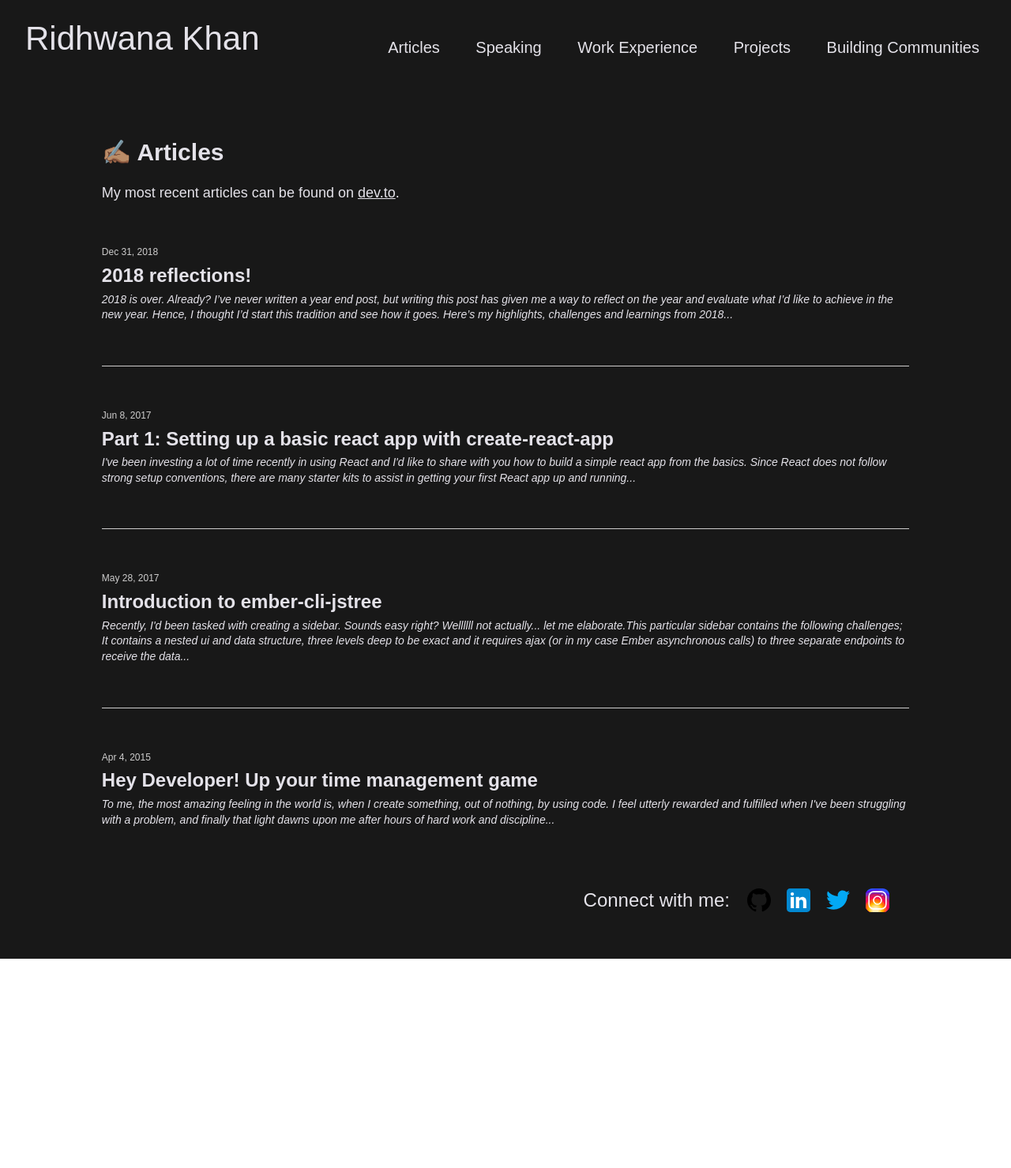
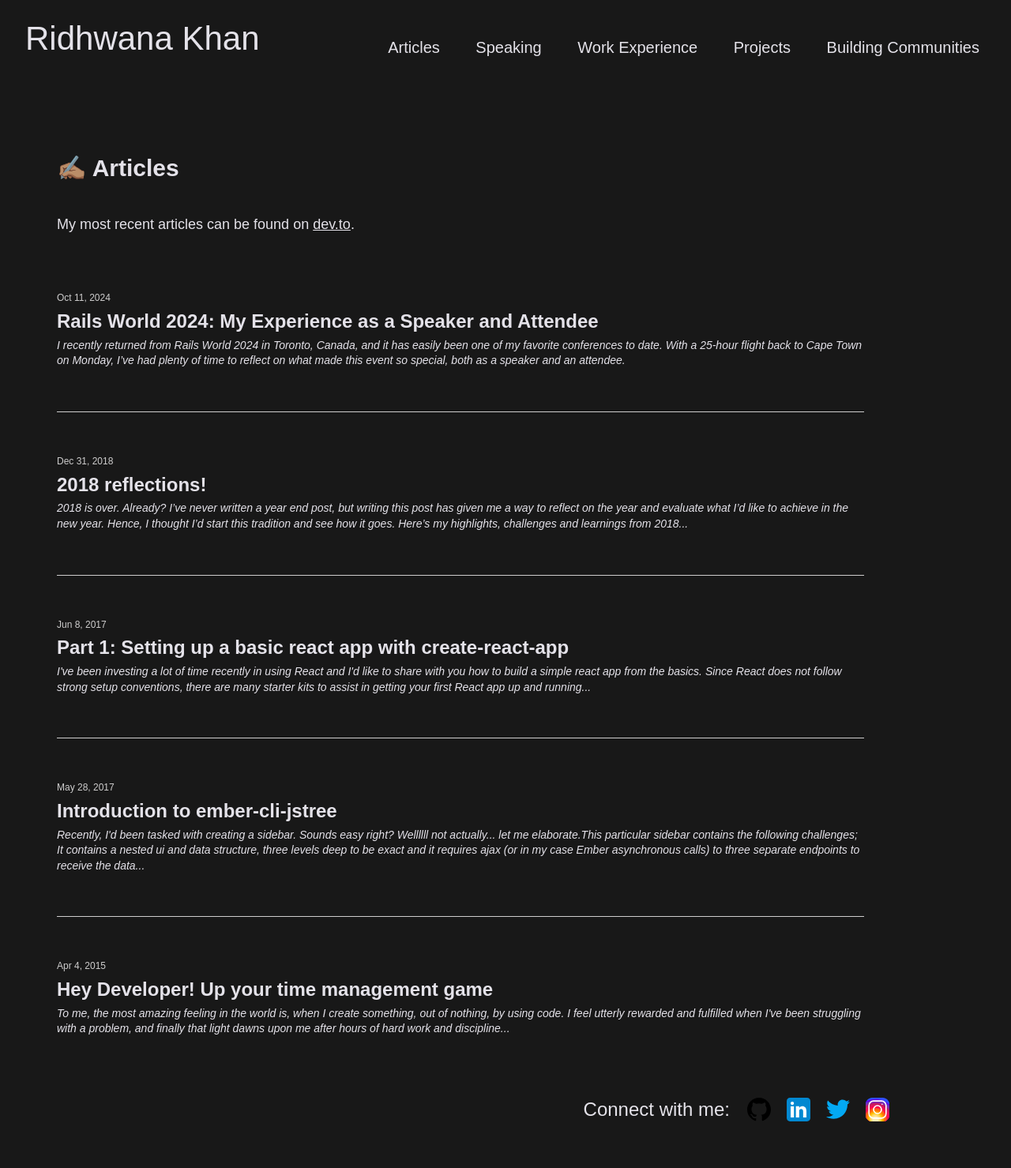
Before and after one commit to Ridhwana/Ridhwana.github.io, a Jekyll site: the page built from 00_blog.md, in a window 1280 px wide. Shown: the whole page at 79% size. Built offline with Jekyll 4.4.1, drawn with Linux system fonts in a browser that asks for light colours; before the commit the page ends 1214 px from its top, so only the background shows below that; part of the change alters nothing that is shown.

Commit message:
Rails World 2024 article

```diff
--- /dev/null
+++ b/_posts/articles/2024-10-10-rails-world-2024-my-experience-as-a-speaker-and-attendee.md
@@ -0,0 +1,52 @@
+---
+layout: post
+title: "Rails World 2024: My Experience as a Speaker and Attendee"
+description: "My Rails World 2024 experience as a speaker and attendee"
+date: 2024-10-11 12:00:00 +0200
+comments: false
+keywords: "rails"
+reading_time: '5 min'
+show_excerpts: true
+excerpt: "I recently returned from Rails World 2024 in Toronto, Canada, and it has easily been one of my favorite conferences to date. With a 25-hour flight back to Cape Town on Monday, I’ve had plenty of time to reflect on what made this event so special, both as a speaker and an attendee."
+categories: articles
+---
+
+I recently returned from Rails World 2024 in Toronto, Canada, and it has been one of my favorite conferences to date. With a 25-hour flight back to Cape Town, I’ve had plenty of time to reflect on what made this event so special, both as a speaker and an attendee.
+
+<img src="/assets/images/posts/Rails-World-Reel-1.png" alt="Rails World 2024" title="A cute kitten" style="width: 90vw;margin:auto"/>
+
+## What Made It So Special for Me as a Speaker?
+
+From the moment I began preparing, the communication from Amanda and the Rails World team was exceptional. As someone who thrives on having a clear plan, I appreciated how smooth the process was—from visa requirements and accommodation details to the logistics of my speaking slot. Knowing what was expected of me helped ease any anxiety about the little things, allowing me to focus fully on my talk.
+
+For the first time, I presented without my laptop by my side, which felt unnerving at first. I also had to submit my slides a few weeks in advance—something new to me, but it meant I was more prepared. The experience turned out to be liberating because not relying on my laptop allowed me to fully engage with the stage and the audience. It forced me to build confidence in my material and trust the production crew. Ultimately, the crew went above and beyond, accommodating my requests by moving screens for my comfort, ensuring my code samples were visible, and displaying my content on additional screens for the best viewing.
+
+When it came to the delivery, this was my favorite delivery as of yet. I felt confident and well-versed, standing up there discussing something I’m truly passionate about—demystifying the Rails codebase. I realized just how far I’ve come since my first talk in 2012. Over the years, I’ve learned to recognize the signs of nervousness—like a higher-pitched voice or a slight tremble—but, this time, I felt calm, collected, and in control. Even when I skipped a beat, I stayed composed, a testament to how much I’ve grown as a speaker.
+
+Afterward, I received heartwarming compliments from attendees. Many mentioned how they enjoyed learning about the internals of Rails from my talk - and how it was useful to understand the mechanics of things like associations, which they’ve been using for years. I was thrilled that my talk resonated with both beginners and senior developers alike - this was my hope going in. By focusing on patterns within the Rails codebase, I aimed to help people realize that understanding these patterns makes it easier to trace through many code paths. Hearing that people found value in my talk made all the hard work and preparation worth it.
+
+As someone who does not enjoy being put on the spot and often dreads the post-talk Q&A, I appreciated that Rails World allowed for more personal, one-on-one discussions afterward. It was a more relaxed and insightful way to interact with the audience.
+
+<img src="/assets/images/posts/Rails-World-Reel-2.png" alt="Rails World 2024" title="A cute kitten" style="width: 90vw;margin:auto"/>
+
+## The Rails World Community and Conference Experience
+
+
+
+As an attendee, Rails World exceeded my expectations. The sense of community stood out the most. Even if you arrived knowing no one, by the end of the conference, you would have made friends. From the Curated Connections beforehand to the well-thought-out setup and after-parties, the organizers provided many opportunities to meet new people. There was a genuine warmth in the Rails community, and it made the whole experience special.
+
+The technical talks were another highlight, showcasing not only cutting-edge Rails 8 features but also practical topics like leveling up performance with simple code changes, therefore providing valuable insights that were immediately applicable to real-world development.
+
+The fun didn’t stop at the talks. There were great giveaways like a Framework laptop, GitHub skateboards, and plenty of t-shirts. For the first time ever, I even won a raffle prize—a book about High Performance PostgreSQL for Rails by Andrew Atkinson, which I got signed personally. It’s been a fascinating read so far, and if you haven’t grabbed a [copy](https://pragprog.com/titles/aapsql/high-performance-postgresql-for-rails/) yet, I highly recommend it!
+
+One of the most memorable aspects of the event was meeting so many people I’ve interacted with online. Meeting the Rails documentation team in person was a joy, and I believe it will further improve our already good team dynamics going forward. I also connected with people that I’ve chatted to only online over the past years, and it was a great feeling to see those relationships translate from the online world to real life. To top it all off, I even met another attendee who made the journey all the way from Cape Town, South Africa—what a small world!
+
+<img src="/assets/images/posts/Rails-World-Reel-3.png" alt="Rails World 2024" title="A cute kitten" style="width: 90vw;margin:auto"/>
+
+## Final Thoughts
+
+The hype surrounding Rails World, both at the event and on Twitter, was unmatched. The energy was palpable, with people eager to learn, share, and connect. It was an unforgettable experience, surrounded by incredibly talented developers, each contributing to the Rails community in unique and exciting ways.
+
+When the recording of my talk is released, I’ll add the link here, but in the meantime, feel free to [check out my slides](https://speakerdeck.com/ridhwana/demystifying-some-of-the-magic-behind-rails). If you attended my talk, I’d appreciate hearing your thoughts—you can share your feedback on this [form]()!
+
+Overall, Rails World 2024 was an unforgettable experience, and I’m excited to see how the Rails community continues to grow and evolve. I left Toronto feeling inspired, energized, and ready to apply what I learned—not just to my projects but also in contributing further to the Rails ecosystem.
--- a/css/_sass/blog.sass
+++ b/css/_sass/blog.sass
@@ -8,7 +8,6 @@
   padding: 3em 0
   border-bottom: 1px solid #cecdcd
   max-width: 90%
-  margin: auto
 
   @include media-query($tablet)
     max-width: 100%
@@ -16,12 +15,9 @@
 li.article__item:last-child
   border-bottom: 0
 
-li.article__item:first-child
-  padding-top: 0
-
 .articles__container > .article__item
   border-bottom: 0
-  padding: 1em 0 2em 0
+  padding: 1em 0 0em 0
 
 .article-item__detail--date
   color: #cecdcd
@@ -37,7 +33,3 @@ li.article__item:first-child
 
 .article-item__detail.article-item__detail--link
   text-decoration: none
-
-.articles__container h1
-  max-width: 90%
-  margin: auto
```
Also changed, not shown: 3 other files.
